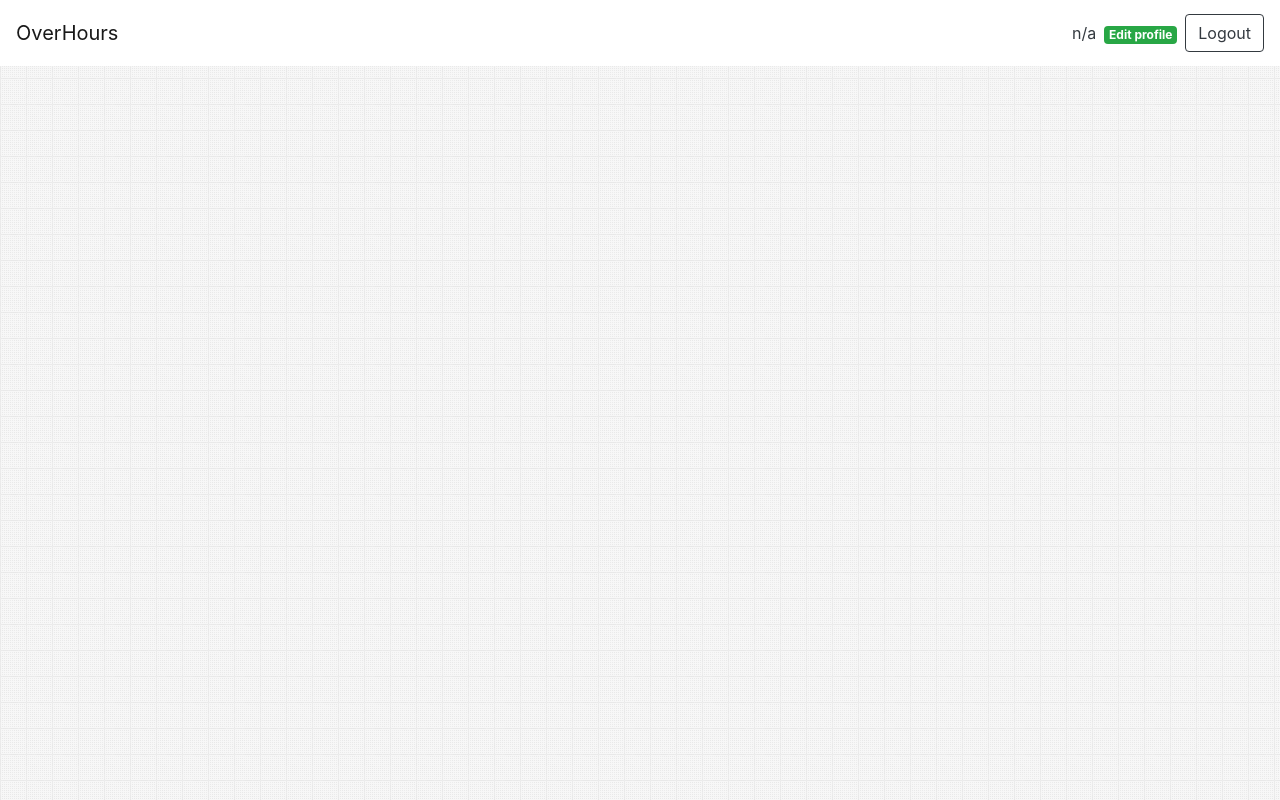
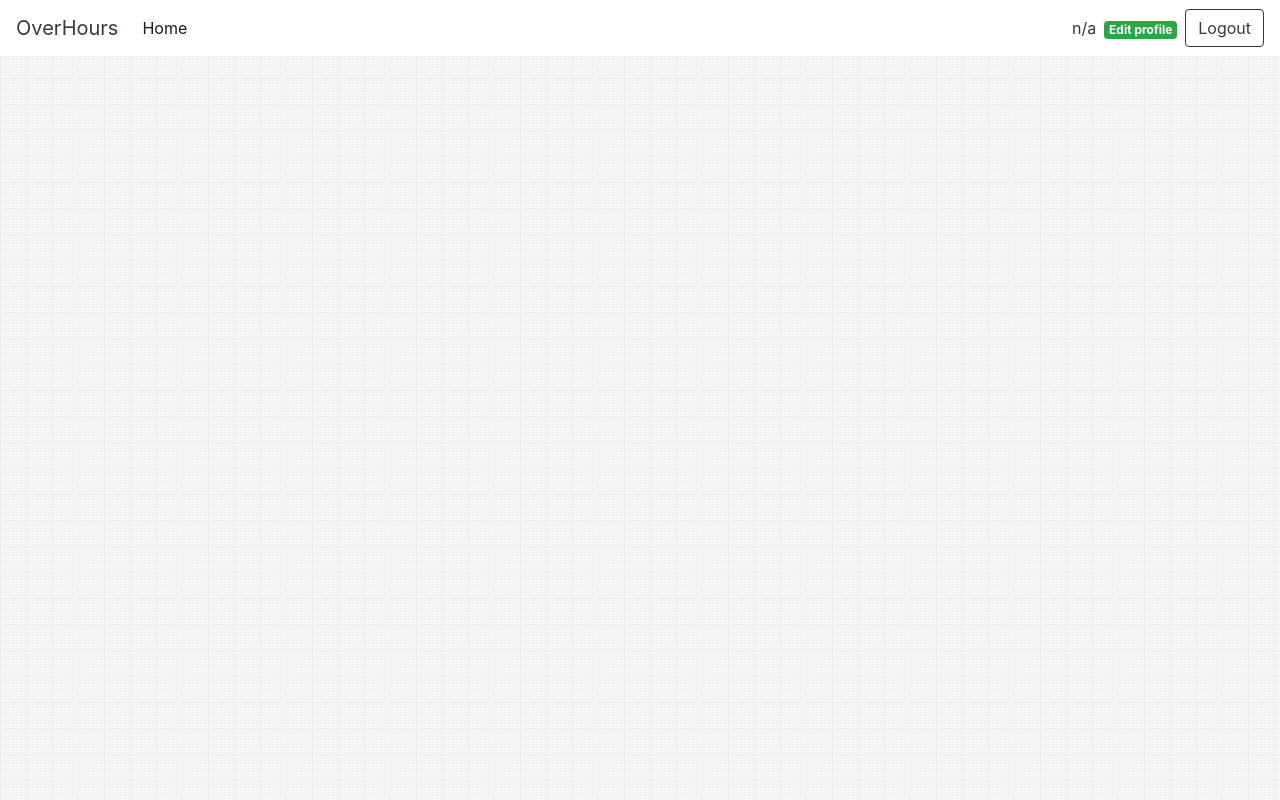
Before and after one commit to Team6083/OverHours-app, a React (Create React App) app: page / in a window 1280 px wide. Built offline with nearby package versions, Linux system fonts and the light colour scheme.

Commit message:
[fix] Fix UI

```diff
--- a/src/component/layout/navbar/Links.js
+++ b/src/component/layout/navbar/Links.js
@@ -7,7 +7,7 @@ const Links = (props) => {
     const { links, navOnlyLinks } = props;
 
     let allLinks = [];
-    allLinks.join(links);
+    allLinks.push(...links);
 
     navOnlyLinks.forEach((element) => {
         const { prefix, routes } = element;
@@ -26,7 +26,7 @@ const Links = (props) => {
         const renderLink = () => {
             return (
                 <Nav.Item key={i}>
-                    <Nav.Link className="nav-link" to={path}>{name}</Nav.Link>
+                    <NavLink className="nav-link" to={path}>{name}</NavLink>
                 </Nav.Item>
             )
         }
@@ -61,10 +61,11 @@ const Links = (props) => {
                 {
                     userLogined ?
                         <div id="userBar">
-                            <NavLink to="/auth/roles">
-                                <NB.Text className="text-dark mr-2">
-                                    {getName()}
-                                </NB.Text>
+
+                            <NB.Text className="text-dark mr-2">
+                                {getName()}
+                            </NB.Text>
+                            <NavLink to="/users/edit">
                                 <span className="badge badge-success">
                                     Edit profile
                                     </span>
--- a/src/component/layout/navbar/NavBar.js
+++ b/src/component/layout/navbar/NavBar.js
@@ -8,10 +8,10 @@ export class NavBar extends Component {
 
     render() {
         return (
-            <NB bg="white" fixed="top" light expand="lg">
+            <NB bg="white" fixed="top" expand="lg">
                 <NB.Brand>
                     <Link to='/' className="text-dark">
-                        <span className="navbar-brand" style={{ fontWeight: "400" }}>OverHours</span>
+                        <span style={{ fontWeight: "400" }}>OverHours</span>
                     </Link>
                 </NB.Brand>
                 <NB.Toggle />
```
